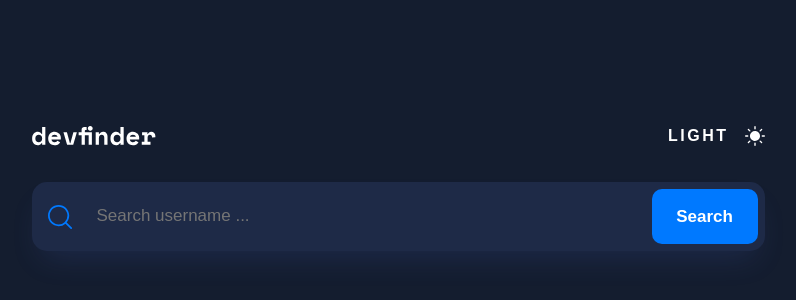
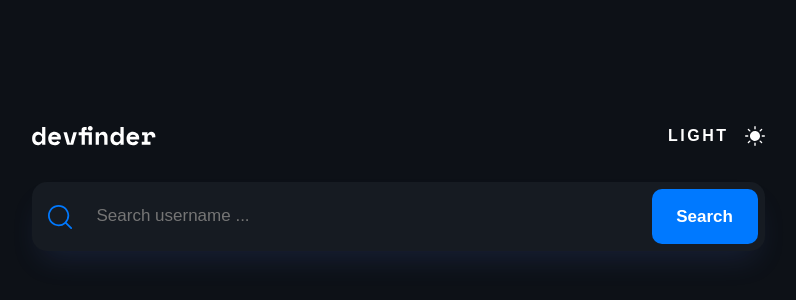
Before and after one commit to gmartins-dev/next-github-api, a Next.js app: page / in a window 1280 px wide. Shown: the part 212-512 px from the top of the page, without its empty margins (242-1038 px from the left). Built offline with nearby package versions, Linux system fonts and the light colour scheme; no server answers.

Commit message:
theme colors changed

```diff
--- a/src/components/Header/index.tsx
+++ b/src/components/Header/index.tsx
@@ -2,7 +2,6 @@ import { useContext, useState, useEffect, useRef } from "react"
 import { ThemeContext } from "../../contexts/ThemeContext"
 import {HeaderProps, UserProps} from '../../types'
 import { joinedDate } from "../../utils/formatter";
-import api from "../../services/api";
 import * as C from './styles';
 
 
@@ -28,9 +27,8 @@ const Header = ({setUser}: HeaderProps) => {
     fetchUser(usernameRef.current.value)
   }
   async function fetchUser(username: string) {
-    const response = await api.get(`${username}`);
-    const data = response.data
-
+    const response = await fetch(`https://api.github.com/users/${username}`);
+    const data = await response.json();
 
     if (response.status != 200) {
       setNotFound(true);
@@ -39,7 +37,6 @@ const Header = ({setUser}: HeaderProps) => {
     }
 
     setNotFound(false);
-    console.log(data);
 
     const user: UserProps = {
       pfp: data.avatar_url,
@@ -62,9 +59,9 @@ const Header = ({setUser}: HeaderProps) => {
     setUser(user);
   }
 
-  // useEffect(()=> {
-  //   fetchUser(inputUser)
-  // },[inputUser])
+  useEffect(()=> {
+    fetchUser(inputUser)
+  },[inputUser])
 
 
   return (
--- a/src/contexts/ThemeContext.tsx
+++ b/src/contexts/ThemeContext.tsx
@@ -12,19 +12,19 @@ export const ThemeContextProvider = (props: any) => {
   const [lightMode, setLightMode] = useState<boolean>(false);
   const darkTheme: object = {
     colors: {
-      background: "#141D2F",
+      background: "#0D1117",
       themeBtn: "#fff",
-      card: "#1E2A47",
+      card: "#161B22",
       textNorm: "#fff",
       textBolded: "#FFF",
     },
   };
   const lightTheme: object = {
     colors: {
-      background: "#F6F8FF",
-      themeBtn: "#4B6A9B",
+      background: "#F3F2EF",
+      themeBtn: "#0D1117",
       card: "#FEFEFE",
-      textNorm: "#697C9A",
+      textNorm: "#161B22",
       textBolded: "#2B3442",
     },
   };
--- a/src/services/api.ts
+++ /dev/null
@@ -1,7 +0,0 @@
-import axios from 'axios';
-
-const api = axios.create({
-  baseURL: process.env.NEXT_PUBLIC_API_URL,
-});
-
-export default api;
```
